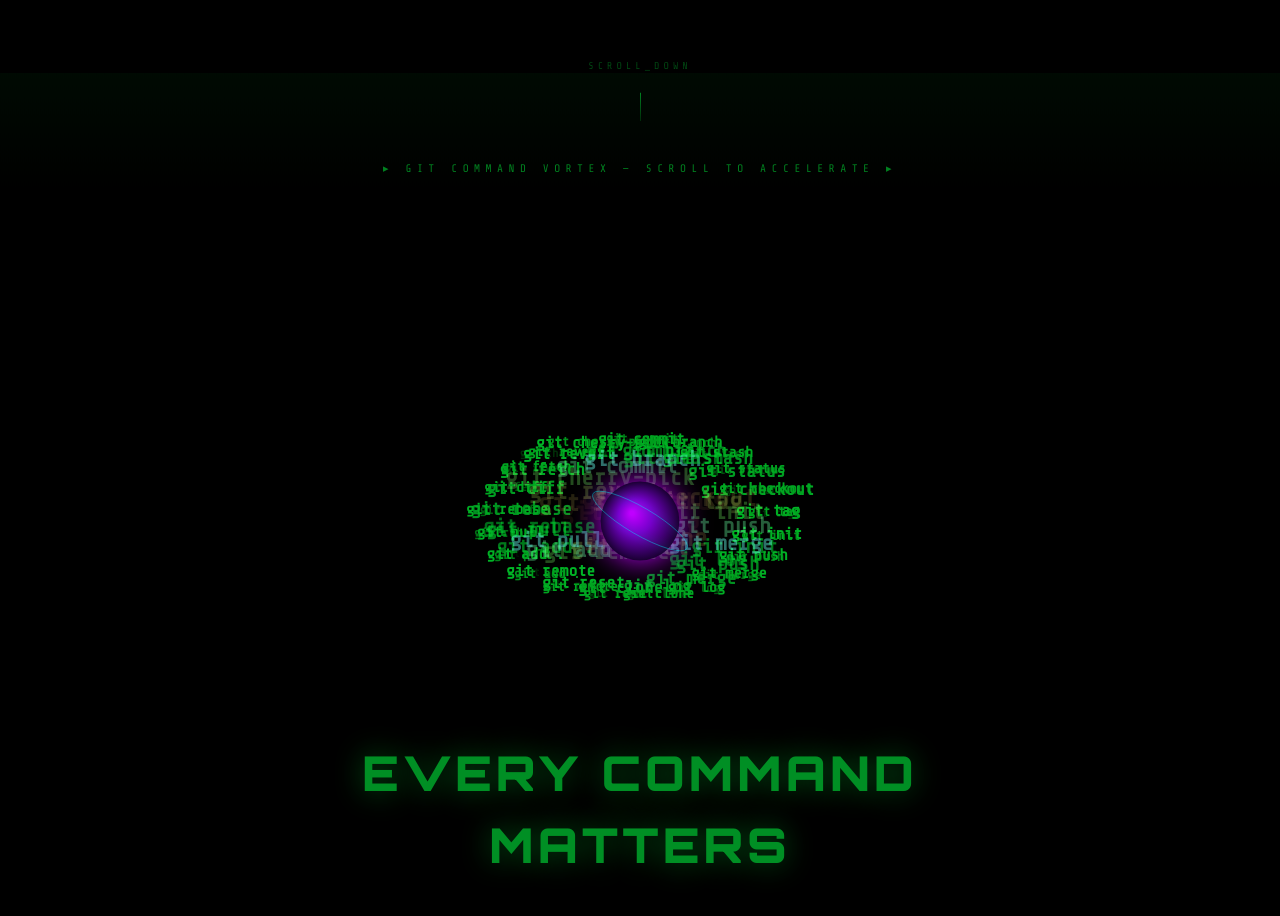
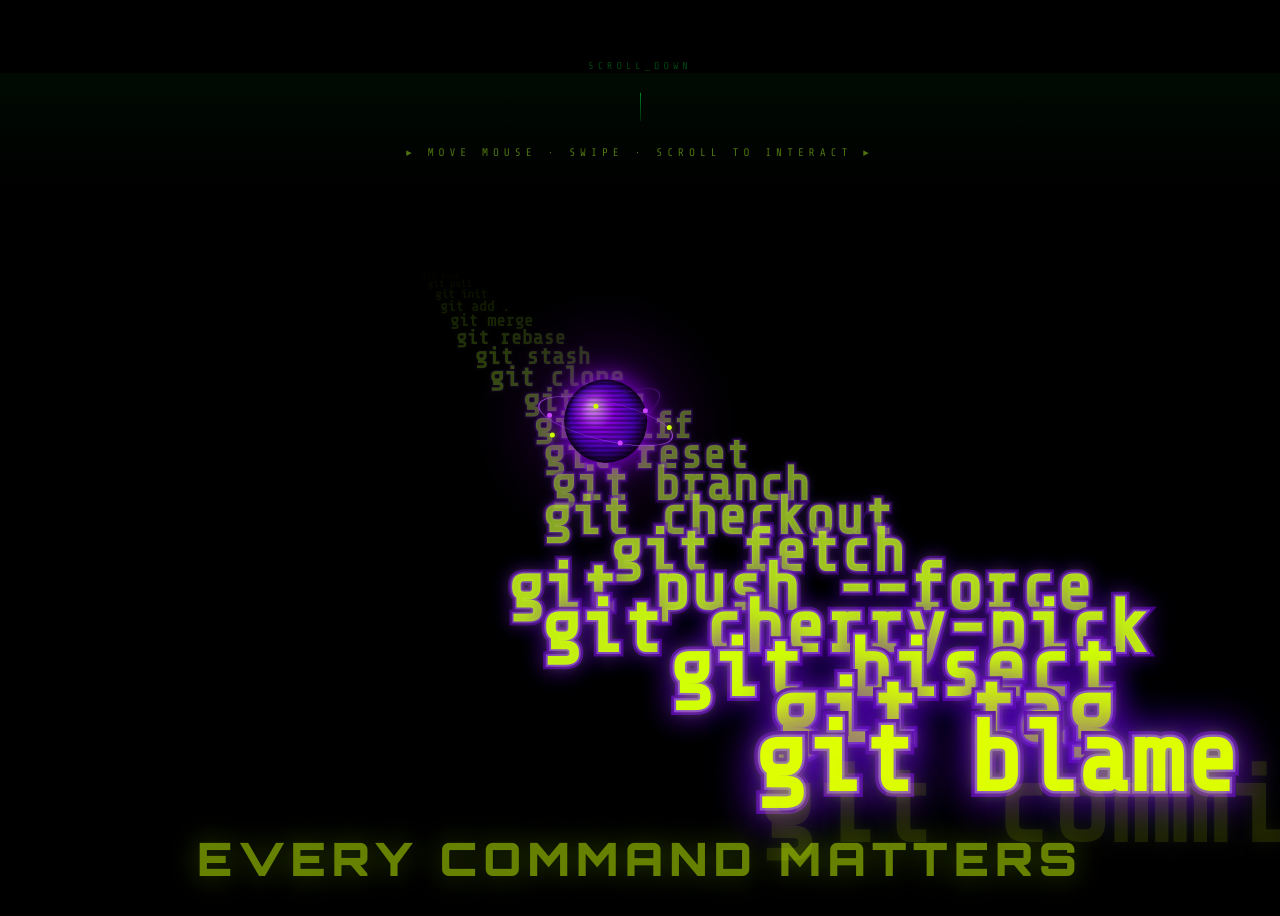
Before and after one commit to elwindainuvarghese/Github-workshop-, a React (Vite) app: page / in a window 1280 px wide. Shown: the part 722-1638 px from the top of the page. Built offline with nearby package versions, Linux system fonts and the light colour scheme.

Commit message:
feat: interactive 3D text tunnel - mouse/touch tilts ribbon, scroll speeds up, purple sphere with orbits

```diff
--- a/src/components/TextTunnel.jsx
+++ b/src/components/TextTunnel.jsx
@@ -1,220 +1,354 @@
 import { useEffect, useRef } from 'react'
-import { motion, useScroll, useTransform } from 'framer-motion'
+import { motion } from 'framer-motion'
 
-const GIT_COMMANDS = [
-  'git init', 'git add .', 'git commit', 'git push', 'git pull',
-  'git branch', 'git merge', 'git rebase', 'git stash', 'git log',
-  'git diff', 'git status', 'git clone', 'git fetch', 'git checkout',
-  'git reset', 'git revert', 'git tag', 'git remote', 'git cherry-pick',
+const TEXTS = [
+  'git commit', 'git push', 'git pull', 'git init', 'git add .',
+  'git merge', 'git rebase', 'git stash', 'git clone', 'git log',
+  'git diff', 'git reset', 'git branch', 'git checkout', 'git fetch',
+  'git push --force', 'git cherry-pick', 'git bisect', 'git tag', 'git blame',
 ]
 
 export default function TextTunnel() {
+  const canvasRef = useRef(null)
   const sectionRef = useRef(null)
-  const canvasRef = useRef(null)
-  const { scrollYProgress } = useScroll({ target: sectionRef, offset: ['start end', 'end start'] })
+
+  // Interaction state — all in refs so the canvas loop reads live values
+  const mouse = useRef({ x: 0.45, y: 0.35 })          // normalized 0-1
+  const targetMouse = useRef({ x: 0.45, y: 0.35 })    // smooth-follow target
+  const speed = useRef(0.35)
+  const targetSpeed = useRef(0.35)
+  const time = useRef(0)
+  const animId = useRef(null)
+  const lastTouch = useRef(null)
 
   useEffect(() => {
     const canvas = canvasRef.current
-    if (!canvas) return
+    const section = sectionRef.current
+    if (!canvas || !section) return
     const ctx = canvas.getContext('2d')
-    let animId
-    let scrollVal = 0
 
-    const unsub = scrollYProgress.on('change', v => { scrollVal = v })
-
+    /* ── Resize ─────────────────────────────────────────── */
     const resize = () => {
-      canvas.width = canvas.offsetWidth
-      canvas.height = canvas.offsetHeight
+      canvas.width  = section.offsetWidth
+      canvas.height = section.offsetHeight
     }
     resize()
     window.addEventListener('resize', resize)
 
-    let time = 0
+    /* ── Mouse interaction ──────────────────────────────── */
+    const onMouseMove = (e) => {
+      const r = section.getBoundingClientRect()
+      targetMouse.current = {
+        x: Math.max(0, Math.min(1, (e.clientX - r.left) / r.width)),
+        y: Math.max(0, Math.min(1, (e.clientY - r.top)  / r.height)),
+      }
+      // Slightly boost speed on mouse move
+      targetSpeed.current = 0.55
+      clearTimeout(window.__tunnelMouseTimer)
+      window.__tunnelMouseTimer = setTimeout(() => { targetSpeed.current = 0.35 }, 300)
+    }
+
+    /* ── Scroll wheel – burst of speed ─────────────────── */
+    const onWheel = (e) => {
+      const r = section.getBoundingClientRect()
+      if (r.top < window.innerHeight && r.bottom > 0) {
+        const delta = Math.abs(e.deltaY)
+        targetSpeed.current = Math.min(3.5, 0.35 + delta * 0.018)
+        clearTimeout(window.__tunnelWheelTimer)
+        window.__tunnelWheelTimer = setTimeout(() => { targetSpeed.current = 0.35 }, 350)
+      }
+    }
+
+    /* ── Touch – move = tilt, swipe = speed ─────────────── */
+    const onTouchStart = (e) => {
+      const t = e.touches[0]
+      const r = section.getBoundingClientRect()
+      lastTouch.current = { x: t.clientX, y: t.clientY }
+      targetMouse.current = {
+        x: Math.max(0, Math.min(1, (t.clientX - r.left) / r.width)),
+        y: Math.max(0, Math.min(1, (t.clientY - r.top)  / r.height)),
+      }
+    }
+    const onTouchMove = (e) => {
+      const t = e.touches[0]
+      const r = section.getBoundingClientRect()
+      targetMouse.current = {
+        x: Math.max(0, Math.min(1, (t.clientX - r.left) / r.width)),
+        y: Math.max(0, Math.min(1, (t.clientY - r.top)  / r.height)),
+      }
+      // Swipe speed
+      if (lastTouch.current) {
+        const dy = Math.abs(t.clientY - lastTouch.current.y)
+        targetSpeed.current = Math.min(3.0, 0.35 + dy * 0.06)
+      }
+      lastTouch.current = { x: t.clientX, y: t.clientY }
+      clearTimeout(window.__tunnelTouchTimer)
+      window.__tunnelTouchTimer = setTimeout(() => { targetSpeed.current = 0.35 }, 400)
+    }
+    const onTouchEnd = () => {
+      lastTouch.current = null
+      targetSpeed.current = 0.35
+    }
+
+    section.addEventListener('mousemove',  onMouseMove)
+    section.addEventListener('touchstart', onTouchStart, { passive: true })
+    section.addEventListener('touchmove',  onTouchMove,  { passive: true })
+    section.addEventListener('touchend',   onTouchEnd)
+    window.addEventListener('wheel', onWheel, { passive: true })
+
+    /* ── Draw loop ──────────────────────────────────────── */
+    const N = 22   // number of text rows in the ribbon
 
     const draw = () => {
-      ctx.clearRect(0, 0, canvas.width, canvas.height)
+      const W = canvas.width
+      const H = canvas.height
+
+      /* Smooth-follow mouse & speed */
+      const EASE = 0.06
+      mouse.current.x += (targetMouse.current.x - mouse.current.x) * EASE
+      mouse.current.y += (targetMouse.current.y - mouse.current.y) * EASE
+      speed.current   += (targetSpeed.current   - speed.current)   * 0.08
+
+      time.current += 0.0028 * speed.current
+
+      ctx.clearRect(0, 0, W, H)
       ctx.fillStyle = '#000'
-      ctx.fillRect(0, 0, canvas.width, canvas.height)
+      ctx.fillRect(0, 0, W, H)
 
-      const cx = canvas.width / 2
-      const cy = canvas.height / 2
-      const fov = 500
+      /* ── Vanishing point: follows mouse ─────────────── */
+      const vx = W * (0.12 + mouse.current.x * 0.48)
+      const vy = H * (0.05 + mouse.current.y * 0.38)
 
-      const ROWS = 30
-      const COLS_PER_ROW = 3
+      /* ── Near end: bottom-right, slight mouse influence */
+      const nx = W  * (0.7  + mouse.current.x * 0.28)
+      const ny = H  * (0.82 + mouse.current.y * 0.14)
 
-      for (let row = 0; row < ROWS; row++) {
-        // z goes from far (0) to near (fov)
-        const baseZ = ((row / ROWS + time * 0.25 + scrollVal * 0.5) % 1) * fov * 1.5
-        const z = baseZ
+      /* ── Sphere position: ~28% along the ribbon ─────── */
+      const t28  = 0.28
+      const spX = vx + (nx - vx) * t28
+      const spY = vy + (ny - vy) * t28
+      const sphR = Math.min(W, H) * (W < 500 ? 0.055 : 0.052)
 
-        if (z <= 10) continue
+      /* ═══════ DRAW TEXT RIBBON ═════════════════════════ */
+      for (let i = 0; i < N; i++) {
+        /* phase: 0 = at vanishing pt (far/tiny), 1 = at viewer (huge) */
+        let phase = ((i / N) + time.current) % 1
 
-        const scale = fov / (fov + z)
-        const alpha = Math.min(1, (z / fov) * 1.5) * (1 - Math.max(0, (z - fov) / (fov * 0.5)))
+        /* Quadratic ease so near-rows rush in dramatically */
+        const ep = phase * phase
 
-        // Spread across the screen
-        const spread = canvas.width * 0.7 * (1 - scale)
+        /* Position along the ribbon */
+        const rx = vx + (nx - vx) * ep
+        const ry = vy + (ny - vy) * ep
 
-        for (let col = 0; col < COLS_PER_ROW; col++) {
-          const cmdIdx = (row * COLS_PER_ROW + col) % GIT_COMMANDS.length
-          const cmd = GIT_COMMANDS[cmdIdx]
+        /* Font size */
+        const maxFS = Math.min(W * 0.17, W < 500 ? 72 : 110)
+        const fs    = Math.max(7, 7 + (maxFS - 7) * ep)
 
-          // Position: spiral/tunnel layout
-          const angle = (col / COLS_PER_ROW) * Math.PI * 2 + row * 0.3 + time * 0.5
-          const rx = Math.cos(angle) * spread * 0.6
-          const ry = Math.sin(angle) * spread * 0.35
+        /* Which text row */
+        const txt = TEXTS[Math.abs(Math.floor(i + time.current * 8)) % TEXTS.length]
 
-          const x = cx + rx * scale
-          const y = cy + ry * scale
+        /* Alpha – fade in from far, slight fade at very-near */
+        const alpha = Math.min(1, ep * 1.4) * (phase > 0.95 ? (1 - phase) * 20 : 1)
+        if (alpha <= 0.01) continue
 
-          const fontSize = Math.max(8, 28 * scale)
+        ctx.save()
+        ctx.globalAlpha = alpha
+        ctx.font        = `bold ${fs}px "Share Tech Mono", "Courier New", monospace`
+        ctx.textAlign   = 'center'
+        ctx.textBaseline = 'middle'
 
-          // Color shifts with z depth
-          const hue = (row * 30 + time * 50) % 360
-          const isNear = z < fov * 0.3
+        /* ── Style: neon yellow-green fill + purple glowing stroke */
+        const glowStr = ep
 
-          // Glow for near items
-          if (isNear && alpha > 0.5) {
-            ctx.shadowBlur = 12 * scale
-            ctx.shadowColor = '#00ff41'
-          } else {
-            ctx.shadowBlur = 0
-          }
+        /* Thick dark-purple outer stroke (creates the 3D extruded look) */
+        ctx.shadowColor  = `rgba(100, 0, 220, ${glowStr})`
+        ctx.shadowBlur   = fs * 0.5 * ep
+        ctx.strokeStyle  = `rgba(90, 0, 180, ${alpha * 0.9})`
+        ctx.lineWidth    = fs * 0.12
+        ctx.strokeText(txt, rx, ry)
 
-          // Chromatic aberration for near items
-          if (isNear && alpha > 0.7) {
-            ctx.globalAlpha = alpha * 0.5
-            ctx.fillStyle = '#ff003c'
-            ctx.font = `bold ${fontSize}px "Share Tech Mono", monospace`
-            ctx.textAlign = 'center'
-            ctx.fillText(cmd, x - 2, y)
+        /* Mid purple stroke */
+        ctx.strokeStyle  = `rgba(160, 80, 255, ${alpha * 0.7})`
+        ctx.lineWidth    = fs * 0.05
+        ctx.strokeText(txt, rx, ry)
 
-            ctx.fillStyle = '#00f5ff'
-            ctx.fillText(cmd, x + 2, y)
-          }
+        /* Neon yellow-green fill — matches the reference image exactly */
+        ctx.shadowColor  = `rgba(180, 255, 10, ${glowStr * 0.6})`
+        ctx.shadowBlur   = fs * 0.15
+        ctx.fillStyle    = `rgb(${Math.round(150 + 80 * ep)}, 255, ${Math.round(20 * (1 - ep))})`
+        ctx.fillText(txt, rx, ry)
 
-          // Main text
-          ctx.globalAlpha = alpha
-          ctx.fillStyle = isNear
-            ? `hsl(${hue}, 100%, 70%)`
-            : `rgba(0, ${Math.floor(180 * scale + 75)}, ${Math.floor(65 * scale)}, 1)`
-
-          ctx.font = `bold ${fontSize}px "Share Tech Mono", monospace`
-          ctx.textAlign = 'center'
-          ctx.fillText(cmd, x, y)
-        }
+        ctx.restore()
       }
 
-      ctx.shadowBlur = 0
-      ctx.globalAlpha = 1
+      /* ═══════ DRAW SPHERE ══════════════════════════════ */
 
-      // Central sphere (like reference image)
-      const sphereR = 36 + Math.sin(time * 2) * 4
-      const gradient = ctx.createRadialGradient(cx - 8, cy - 8, 2, cx, cy, sphereR)
-      gradient.addColorStop(0, '#bf00ff')
-      gradient.addColorStop(0.4, '#7700cc')
-      gradient.addColorStop(1, '#1a0033')
+      /* Outer atmospheric halo */
+      const halo = ctx.createRadialGradient(spX, spY, 0, spX, spY, sphR * 3.5)
+      halo.addColorStop(0,   `rgba(160, 0, 255, 0.35)`)
+      halo.addColorStop(0.5, `rgba(100, 0, 180, 0.12)`)
+      halo.addColorStop(1,   `rgba(0,   0,   0, 0)`)
       ctx.beginPath()
-      ctx.arc(cx, cy, sphereR, 0, Math.PI * 2)
-      ctx.fillStyle = gradient
-      ctx.shadowBlur = 30
-      ctx.shadowColor = '#bf00ff'
+      ctx.arc(spX, spY, sphR * 3.5, 0, Math.PI * 2)
+      ctx.fillStyle = halo
       ctx.fill()
 
-      // Sphere ring
-      ctx.strokeStyle = `rgba(0,245,255,${0.4 + Math.sin(time * 3) * 0.2})`
-      ctx.lineWidth = 1
-      ctx.shadowBlur = 8
-      ctx.shadowColor = '#00f5ff'
+      /* Sphere body gradient */
+      const sg = ctx.createRadialGradient(
+        spX - sphR * 0.35, spY - sphR * 0.35, sphR * 0.05,
+        spX, spY, sphR
+      )
+      sg.addColorStop(0,   '#cc55ff')
+      sg.addColorStop(0.35,'#8800dd')
+      sg.addColorStop(0.75,'#4400aa')
+      sg.addColorStop(1,   '#0d001a')
+      ctx.shadowColor = '#9900ff'
+      ctx.shadowBlur  = 28
       ctx.beginPath()
-      ctx.ellipse(cx, cy, sphereR + 15, (sphereR + 15) * 0.25, time * 0.5, 0, Math.PI * 2)
-      ctx.stroke()
-
+      ctx.arc(spX, spY, sphR, 0, Math.PI * 2)
+      ctx.fillStyle = sg
+      ctx.fill()
       ctx.shadowBlur = 0
 
-      time += 0.008
-      animId = requestAnimationFrame(draw)
+      /* Horizontal scanlines across sphere surface */
+      ctx.save()
+      ctx.beginPath()
+      ctx.arc(spX, spY, sphR, 0, Math.PI * 2)
+      ctx.clip()
+      const lineGap = sphR * 0.11
+      for (let ly = -sphR; ly < sphR; ly += lineGap) {
+        ctx.strokeStyle = `rgba(0, 0, 0, 0.38)`
+        ctx.lineWidth   = lineGap * 0.45
+        ctx.beginPath()
+        ctx.moveTo(spX - sphR, spY + ly)
+        ctx.lineTo(spX + sphR, spY + ly)
+        ctx.stroke()
+      }
+      /* Shine highlight */
+      const shine = ctx.createRadialGradient(
+        spX - sphR * 0.3, spY - sphR * 0.32, 0,
+        spX - sphR * 0.3, spY - sphR * 0.32, sphR * 0.55
+      )
+      shine.addColorStop(0, 'rgba(255,255,255,0.25)')
+      shine.addColorStop(1, 'rgba(255,255,255,0)')
+      ctx.fillStyle = shine
+      ctx.fillRect(spX - sphR, spY - sphR, sphR * 2, sphR * 2)
+      ctx.restore()
+
+      /* Orbit ring 1 — tilted ellipse, spins */
+      ctx.save()
+      ctx.translate(spX, spY)
+      ctx.rotate(time.current * 1.8)
+      ctx.scale(1, 0.28)
+      ctx.shadowColor = '#aa22ff'
+      ctx.shadowBlur  = 7
+      ctx.strokeStyle = `rgba(180, 80, 255, 0.7)`
+      ctx.lineWidth   = 1.5
+      ctx.beginPath()
+      ctx.arc(0, 0, sphR * 1.65, 0, Math.PI * 2)
+      ctx.stroke()
+      ctx.restore()
+
+      /* Orbit ring 2 — opposite tilt, slower */
+      ctx.save()
+      ctx.translate(spX, spY)
+      ctx.rotate(-time.current * 0.9 + 1.2)
+      ctx.scale(0.3, 1)
+      ctx.shadowColor = '#6600cc'
+      ctx.shadowBlur  = 5
+      ctx.strokeStyle = `rgba(130, 40, 200, 0.45)`
+      ctx.lineWidth   = 1
+      ctx.beginPath()
+      ctx.arc(0, 0, sphR * 1.45, 0, Math.PI * 2)
+      ctx.stroke()
+      ctx.restore()
+
+      /* Swirl particles orbiting the sphere */
+      for (let p = 0; p < 6; p++) {
+        const pa = (p / 6) * Math.PI * 2 + time.current * 2.5
+        const pr = sphR * (1.5 + 0.3 * Math.sin(time.current * 3 + p))
+        const px = spX + Math.cos(pa) * pr
+        const py = spY + Math.sin(pa) * pr * 0.3
+        ctx.beginPath()
+        ctx.arc(px, py, 2.5 * (W < 500 ? 0.7 : 1), 0, Math.PI * 2)
+        ctx.fillStyle = p % 2 === 0 ? '#ccff00' : '#cc44ff'
+        ctx.shadowColor = p % 2 === 0 ? '#aaff00' : '#aa00ff'
+        ctx.shadowBlur  = 8
+        ctx.fill()
+        ctx.shadowBlur  = 0
+      }
+
+      animId.current = requestAnimationFrame(draw)
     }
 
     draw()
 
     return () => {
       window.removeEventListener('resize', resize)
-      cancelAnimationFrame(animId)
-      unsub()
+      window.removeEventListener('wheel',  onWheel)
+      section.removeEventListener('mousemove',  onMouseMove)
+      section.removeEventListener('touchstart', onTouchStart)
+      section.removeEventListener('touchmove',  onTouchMove)
+      section.removeEventListener('touchend',   onTouchEnd)
+      cancelAnimationFrame(animId.current)
     }
-  }, [scrollYProgress])
+  }, [])
 
   return (
     <section
       ref={sectionRef}
-      className="tunnel-section"
-      style={{ position: 'relative', height: '100vh', overflow: 'hidden' }}
+      style={{
+        position: 'relative',
+        height: '100vh',
+        minHeight: '400px',
+        overflow: 'hidden',
+        background: '#000',
+        cursor: 'crosshair',
+        touchAction: 'none',   /* let our touch handlers run unblocked */
+      }}
     >
       <canvas
         ref={canvasRef}
-        style={{
-          position: 'absolute',
-          inset: 0,
-          width: '100%',
-          height: '100%',
-        }}
+        style={{ position: 'absolute', inset: 0, width: '100%', height: '100%', display: 'block' }}
       />
 
-      {/* Vignette */}
+      {/* Top label */}
       <div style={{
-        position: 'absolute',
-        inset: 0,
-        background: 'radial-gradient(ellipse at center, transparent 30%, rgba(0,0,0,0.7) 100%)',
-        pointerEvents: 'none',
-        zIndex: 1,
-      }} />
-
-      {/* Section label */}
-      <div style={{
-        position: 'absolute',
-        top: '40px',
-        left: '50%',
-        transform: 'translateX(-50%)',
-        zIndex: 2,
-        textAlign: 'center',
+        position: 'absolute', top: 0, left: 0, right: 0,
+        padding: '24px', textAlign: 'center', pointerEvents: 'none', zIndex: 2,
       }}>
         <motion.div
-          initial={{ opacity: 0, y: -20 }}
+          initial={{ opacity: 0, y: -12 }}
           whileInView={{ opacity: 1, y: 0 }}
           viewport={{ once: true }}
           style={{
             fontFamily: "'Share Tech Mono'",
-            fontSize: '11px',
-            letterSpacing: '0.5em',
-            color: 'rgba(0,255,65,0.5)',
+            fontSize: 'clamp(8px, 1.5vw, 11px)',
+            letterSpacing: '0.45em',
+            color: 'rgba(180,255,30,0.45)',
             textTransform: 'uppercase',
           }}
         >
-          ▸ GIT COMMAND VORTEX — SCROLL TO ACCELERATE ▸
+          ▸ MOVE MOUSE · SWIPE · SCROLL TO INTERACT ▸
         </motion.div>
       </div>
 
       {/* Bottom label */}
       <div style={{
-        position: 'absolute',
-        bottom: '40px',
-        left: '50%',
-        transform: 'translateX(-50%)',
-        zIndex: 2,
-        textAlign: 'center',
+        position: 'absolute', bottom: 0, left: 0, right: 0,
+        padding: '28px 16px', textAlign: 'center', pointerEvents: 'none', zIndex: 2,
       }}>
         <motion.div
-          animate={{ opacity: [0.4, 1, 0.4] }}
-          transition={{ repeat: Infinity, duration: 2 }}
+          animate={{ opacity: [0.5, 1, 0.5] }}
+          transition={{ repeat: Infinity, duration: 2.2, ease: 'easeInOut' }}
           style={{
             fontFamily: "'Orbitron'",
-            fontSize: 'clamp(14px, 4vw, 48px)',
             fontWeight: 900,
-            color: '#00ff41',
-            textShadow: '0 0 30px rgba(0,255,65,0.6)',
-            letterSpacing: '4px',
+            fontSize: 'clamp(13px, 4vw, 46px)',
+            color: '#ccff00',
+            textShadow: '0 0 28px rgba(180,255,0,0.55)',
+            letterSpacing: 'clamp(2px, 0.5vw, 6px)',
           }}
         >
           EVERY COMMAND MATTERS
```
